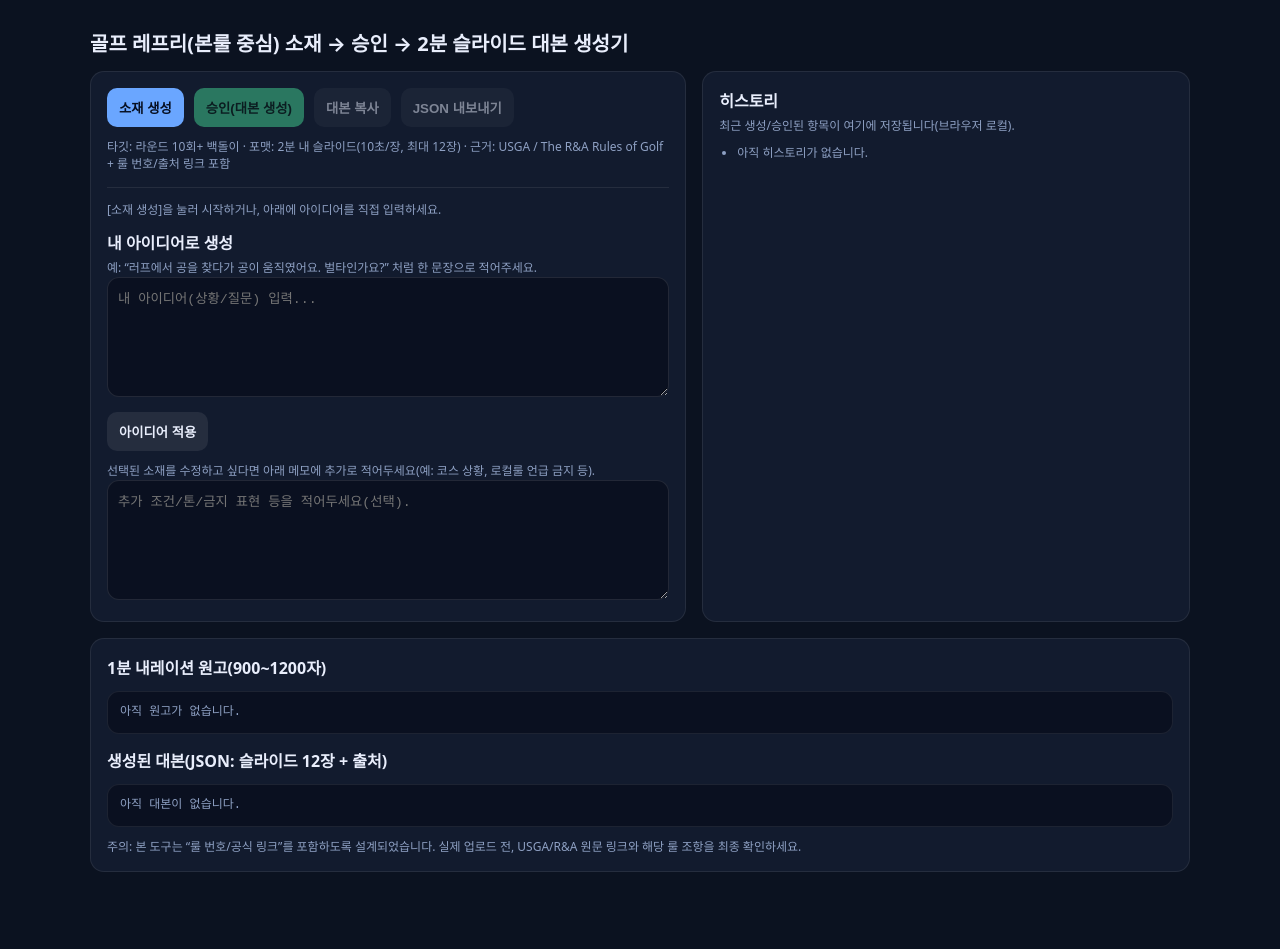
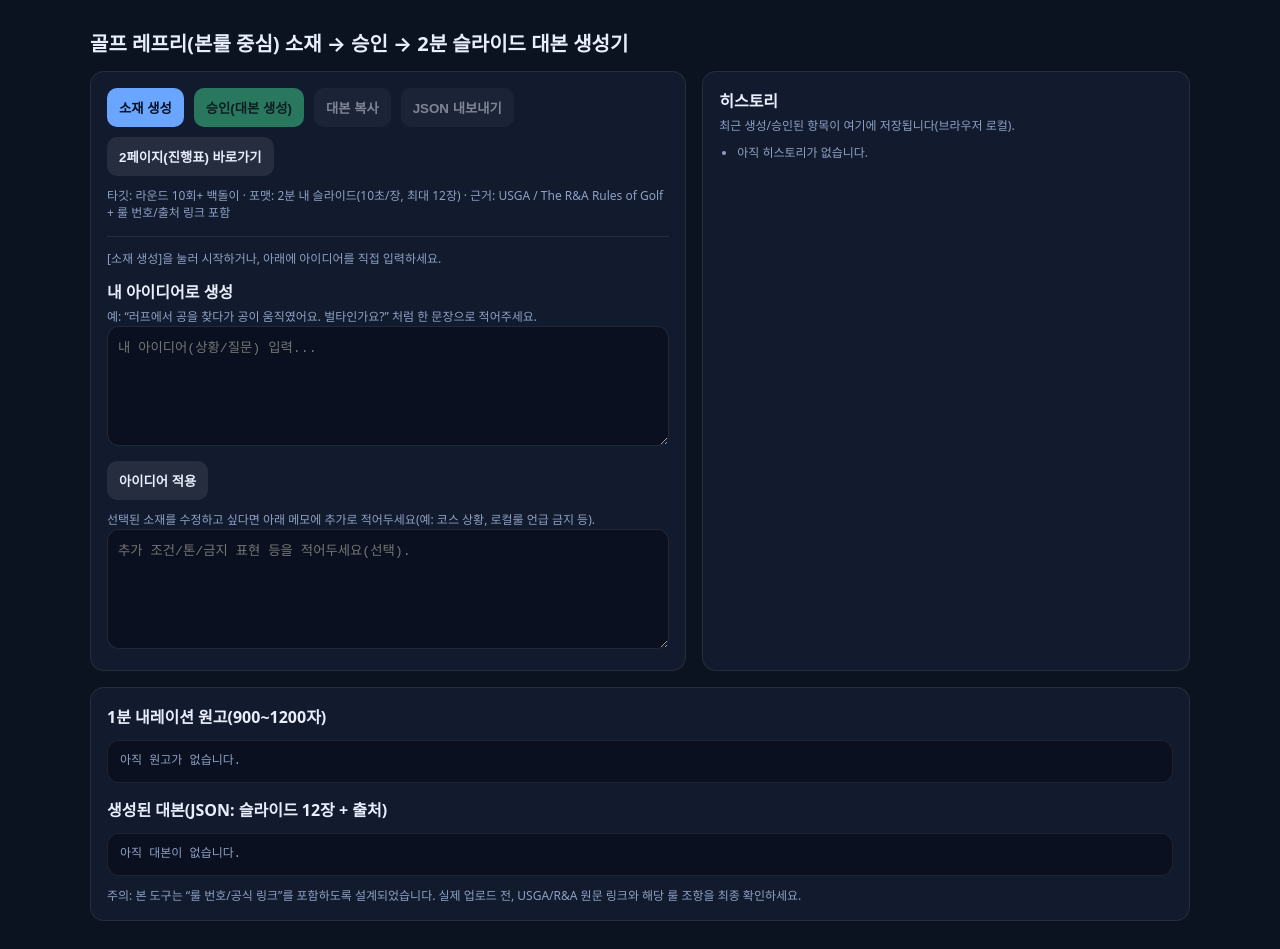
Before and after one commit to kimtim0923-hub/golf2, a plain HTML site: page index.html in a window 1280 px wide. Before the commit the page ends 900 px from the top, so only its background shows below. Drawn offline with Linux system fonts and the light colour scheme.

Commit message:
feat(ui): add quick link to scripts board page

```diff
--- a/index.html
+++ b/index.html
@@ -37,6 +37,7 @@
           <button id="btnApprove" class="ok" disabled>승인(대본 생성)</button>
           <button id="btnCopy" disabled>대본 복사</button>
           <button id="btnExport" disabled>JSON 내보내기</button>
+          <a href="/scripts.html" style="text-decoration:none"><button id="btnGoBoard">2페이지(진행표) 바로가기</button></a>
         </div>
         <div style="margin-top:12px">
           <div class="meta">타깃: 라운드 10회+ 백돌이 · 포맷: 2분 내 슬라이드(10초/장, 최대 12장) · 근거: USGA / The R&A Rules of Golf + 룰 번호/출처 링크 포함</div>
```
